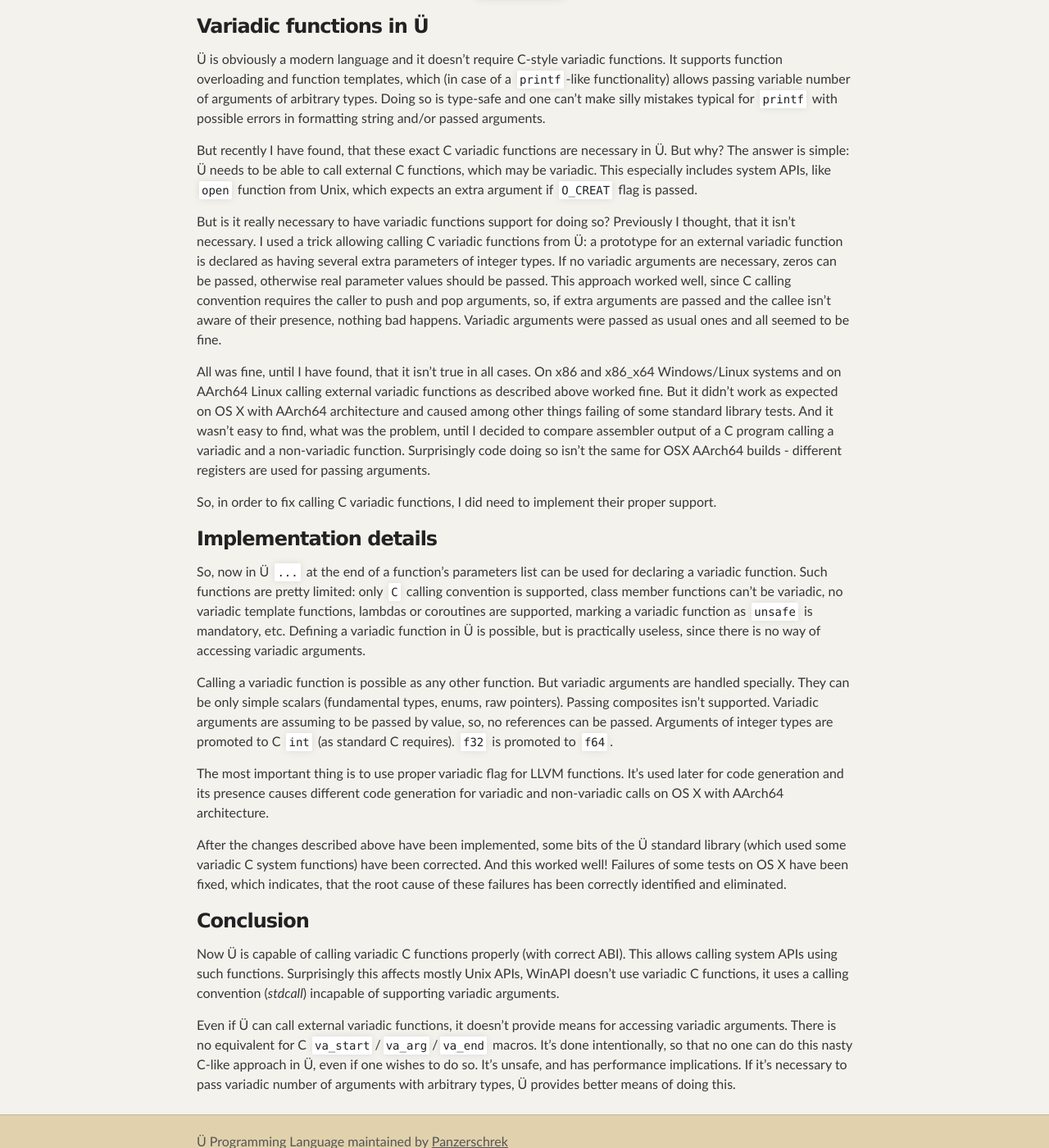
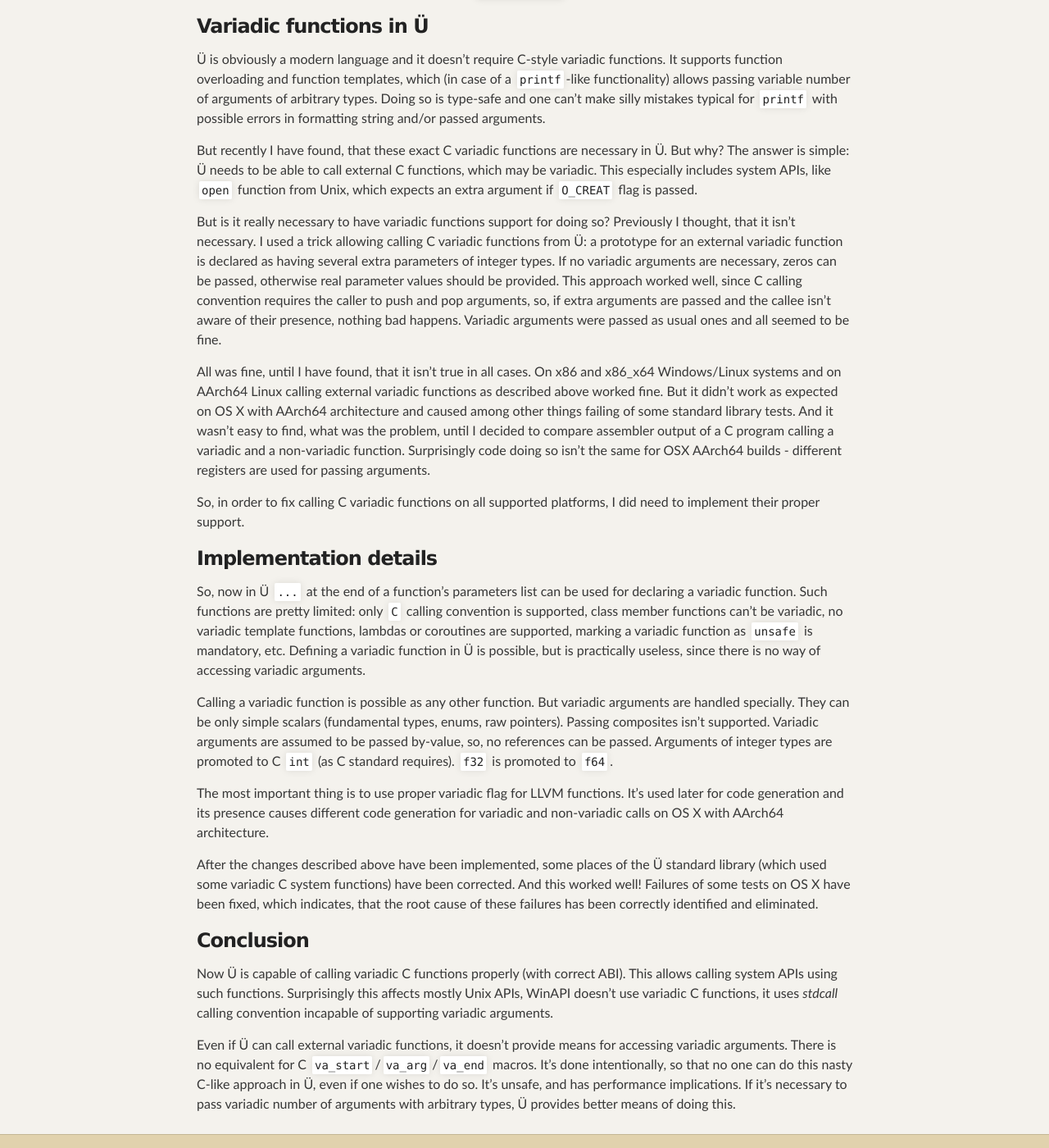
Before and after one commit to Panzerschrek/U-00DC-Sprache-site, a Jekyll site: the page built from _posts/2026-11-01-variadic-functions-support.md, in a window 1280 px wide and 1400 px high, scrolled down 462 px. Shown: the whole window at 82% size. Built offline with Jekyll 4.4.1, drawn with Linux system fonts in a browser that asks for light colours; our own code applies the rules of GitHub Pages for plain Markdown files; some of the changed text lies outside the part shown.

Commit message:
Final article polishing.

```diff
--- a/_posts/2026-11-01-variadic-functions-support.md
+++ b/_posts/2026-11-01-variadic-functions-support.md
@@ -32,7 +32,7 @@ This especially includes system APIs, like `open` function from Unix, which expe
 But is it really necessary to have variadic functions support for doing so?
 Previously I thought, that it isn't necessary.
 I used a trick allowing calling C variadic functions from Ü: a prototype for an external variadic function is declared as having several extra parameters of integer types.
-If no variadic arguments are necessary, zeros can be passed, otherwise real parameter values should be passed.
+If no variadic arguments are necessary, zeros can be passed, otherwise real parameter values should be provided.
 This approach worked well, since C calling convention requires the caller to push and pop arguments, so, if extra arguments are passed and the callee isn't aware of their presence, nothing bad happens.
 Variadic arguments were passed as usual ones and all seemed to be fine.
 
@@ -42,7 +42,7 @@ But it didn't work as expected on OS X with AArch64 architecture and caused amon
 And it wasn't easy to find, what was the problem, until I decided to compare assembler output of a C program calling a variadic and a non-variadic function.
 Surprisingly code doing so isn't the same for OSX AArch64 builds - different registers are used for passing arguments.
 
-So, in order to fix calling C variadic functions, I did need to implement their proper support.
+So, in order to fix calling C variadic functions on all supported platforms, I did need to implement their proper support.
 
 
 ### Implementation details
@@ -55,14 +55,14 @@ Calling a variadic function is possible as any other function.
 But variadic arguments are handled specially.
 They can be only simple scalars (fundamental types, enums, raw pointers).
 Passing composites isn't supported.
-Variadic arguments are assuming to be passed by value, so, no references can be passed.
-Arguments of integer types are promoted to C `int` (as standard C requires).
+Variadic arguments are assumed to be passed by-value, so, no references can be passed.
+Arguments of integer types are promoted to C `int` (as C standard requires).
 `f32` is promoted to `f64`.
 
 The most important thing is to use proper variadic flag for LLVM functions.
 It's used later for code generation and its presence causes different code generation for variadic and non-variadic calls on OS X with AArch64 architecture.
 
-After the changes described above have been implemented, some bits of the Ü standard library (which used some variadic C system functions) have been corrected.
+After the changes described above have been implemented, some places of the Ü standard library (which used some variadic C system functions) have been corrected.
 And this worked well!
 Failures of some tests on OS X have been fixed, which indicates, that the root cause of these failures has been correctly identified and eliminated.
 
@@ -71,7 +71,7 @@ Failures of some tests on OS X have been fixed, which indicates, that the root c
 
 Now Ü is capable of calling variadic C functions properly (with correct ABI).
 This allows calling system APIs using such functions.
-Surprisingly this affects mostly Unix APIs, WinAPI doesn't use variadic C functions, it uses a calling convention (*stdcall*) incapable of supporting variadic arguments.
+Surprisingly this affects mostly Unix APIs, WinAPI doesn't use variadic C functions, it uses *stdcall* calling convention incapable of supporting variadic arguments.
 
 Even if Ü can call external variadic functions, it doesn't provide means for accessing variadic arguments.
 There is no equivalent for C `va_start`/`va_arg`/`va_end` macros.
```
Also changed, not shown: other parts of _posts/2026-11-01-variadic-functions-support.md (+3 -3 lines).
